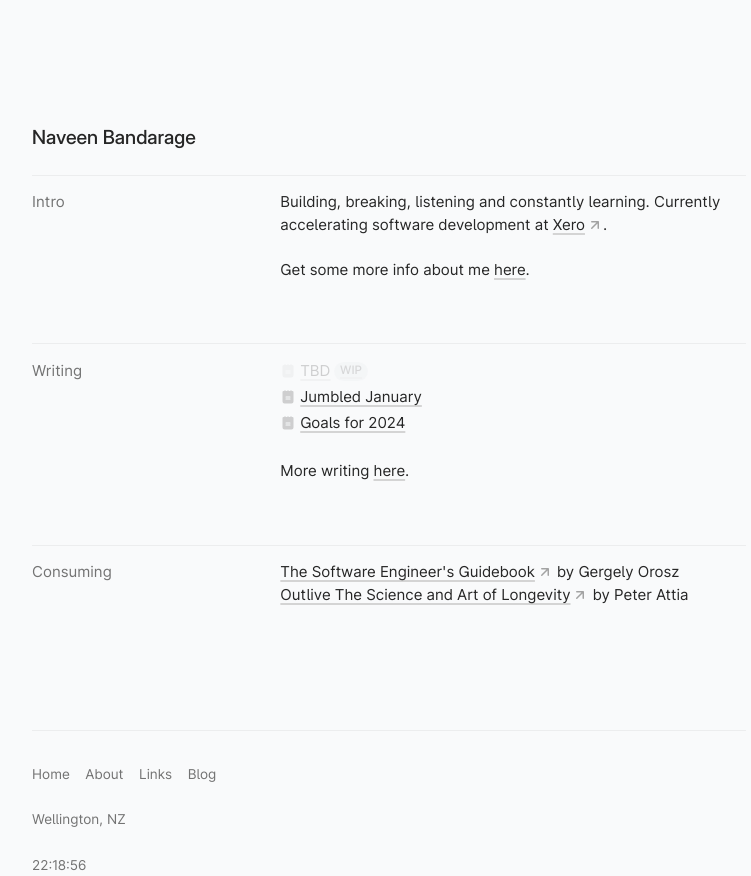
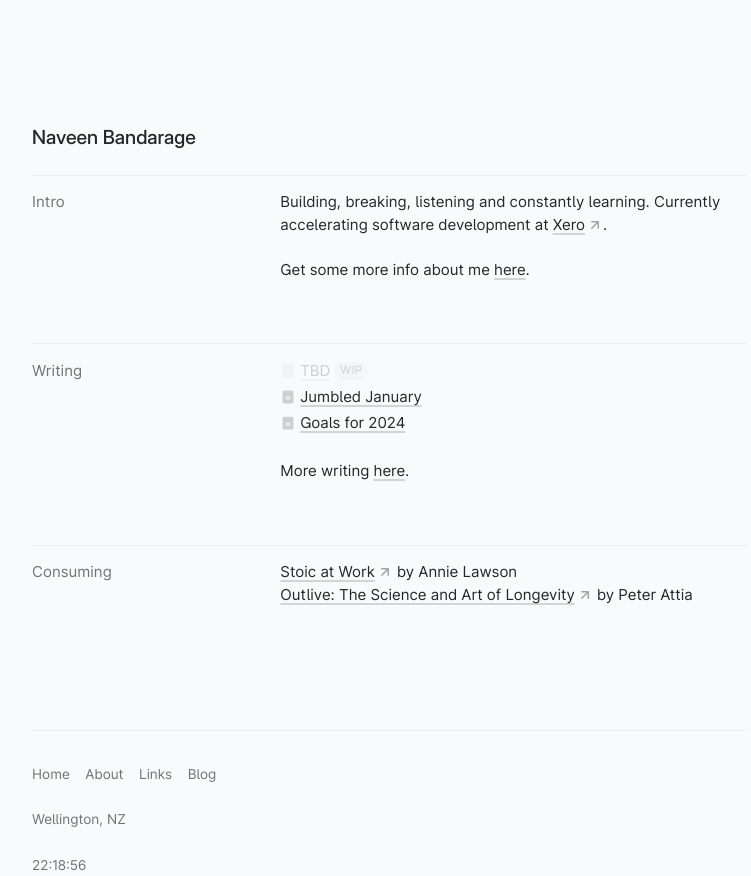
Before and after one commit to NaveenBandarage/www., a Next.js app: page / in a window 1280 px wide. Shown: the whole page, without its empty margins (251-1002 px from the left). Built offline with nearby package versions, Linux system fonts and the light colour scheme; what tailwindcss-touch would draw is missing.

Commit message:
updated books I'm reading

```diff
--- a/components/Home/Consuming.tsx
+++ b/components/Home/Consuming.tsx
@@ -8,14 +8,14 @@ export default function Consuming() {
       </dt>
       <dd className="list-content">
         <div>
-          <LinkExternal href="//literal.club/book/gergely-orosz-the-software-engineers-guidebook-yo7o5">
-            The Software Engineer&#39;s Guidebook
+          <LinkExternal href="//literal.club/book/annie-lawson-stoic-at-work-yjulh">
+            Stoic at Work
           </LinkExternal>{" "}
-          by Gergely Orosz
+          by Annie Lawson
         </div>
         <div>
           <LinkExternal href="//literal.club/book/peter-attia-bill-gifford-outlive-n6oby">
-            Outlive The Science and Art of Longevity
+            Outlive: The Science and Art of Longevity
           </LinkExternal>{" "}
           by Peter Attia
         </div>
```
